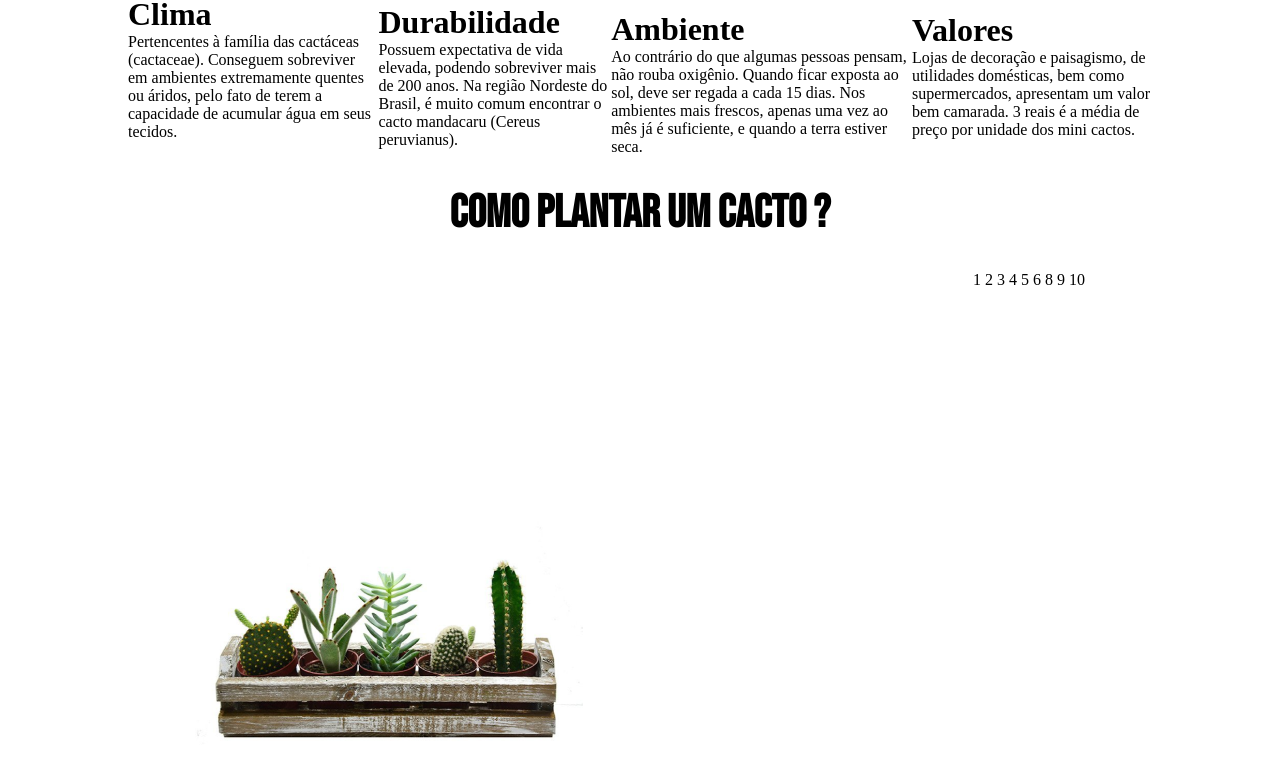
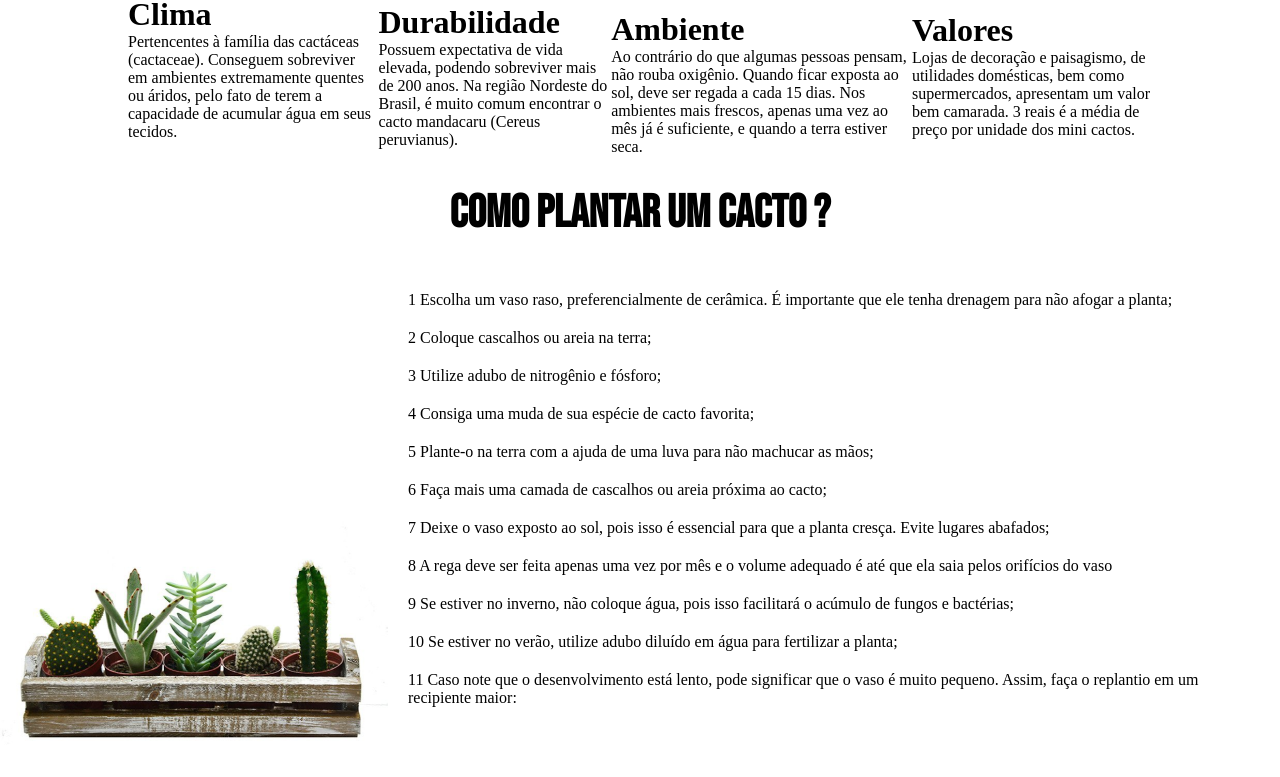
Before and after one commit to jhosoan/APS, a website: page index.html in a window 1280 px wide. Shown: the part 821-1598 px from the top of the page. Drawn offline with nearby package versions, Linux system fonts and the light colour scheme.

Commit message:
como plantar o cacto atalizado

```diff
--- a/index.html
+++ b/index.html
@@ -97,16 +97,49 @@
         <img src="../img/plantar.png" alt="" />
       </div>
       <div class="plantar_qq" >
-         <p1>1</p1>
-        <p1>2</p1>
-        <Ap1>3</p1>
-        <p1>4</p1>
-        <p1>5</p1>
-        <p1>6</p1>
-        <p1>8</p1>
-        <p1>9</p1>
-        <p1>10</p1>
-      </div>
+
+        <div class="plantar_organizar">
+          <p1>1</p1> <p2>Escolha um vaso raso, preferencialmente de cerâmica. É importante que ele tenha drenagem para não afogar a planta;</p2>
+        </div>
+        <div class="plantar_organizar">
+          <p1>2</p1> <p2>Coloque cascalhos ou areia na terra;</p2>
+        </div>
+        <div class="plantar_organizar">
+          <p1>3</p1> <p2>Utilize adubo de nitrogênio e fósforo;</p2>
+        </div>
+        <div class="plantar_organizar">
+          <p1>4</p1> <p2>Consiga uma muda de sua espécie de cacto favorita;</p2>
+        </div>
+        <div class="plantar_organizar">
+          <p1>5</p1> <p2>Plante-o na terra com a ajuda de uma luva para não
+            machucar as mãos;</p2>
+        </div>
+        <div class="plantar_organizar">
+          <p1>6</p1> <p2>Faça mais uma camada de cascalhos ou areia próxima
+            ao cacto;</p2>
+        </div>
+        <div class="plantar_organizar">
+          <p1>7</p1> <p2>Deixe o vaso exposto ao sol, pois isso é essencial para
+            que a planta cresça. Evite lugares abafados;</p2>
+        </div>
+        <div class="plantar_organizar">
+          <p1>8</p1> <p2>A rega deve ser feita apenas uma vez por mês e o
+            volume adequado é até que ela saia pelos orifícios do
+             vaso</p2>
+        </div>
+        <div class="plantar_organizar">
+          <p1>9</p1> <p2>Se estiver no inverno, não coloque água, pois isso
+            facilitará o acúmulo de fungos e bactérias;</p2>
+        </div>
+        <div class="plantar_organizar">
+          <p1>10</p1> <p2>Se estiver no verão, utilize adubo diluído em água para
+            fertilizar a planta;</p2>
+        </div>
+        <div class="plantar_organizar">
+          <p1>11</p1> <p2>Caso note que o desenvolvimento está lento, pode
+            significar que o vaso é muito pequeno. Assim, faça o
+            replantio em um recipiente maior:</p2>
+        </div>
 
     </main>
   </body>
--- a/style.css
+++ b/style.css
@@ -77,3 +77,6 @@ main {
   display: flex;
   justify-content: space-around;
 }
+.plantar_organizar{
+  margin: 20px;
+}
```
